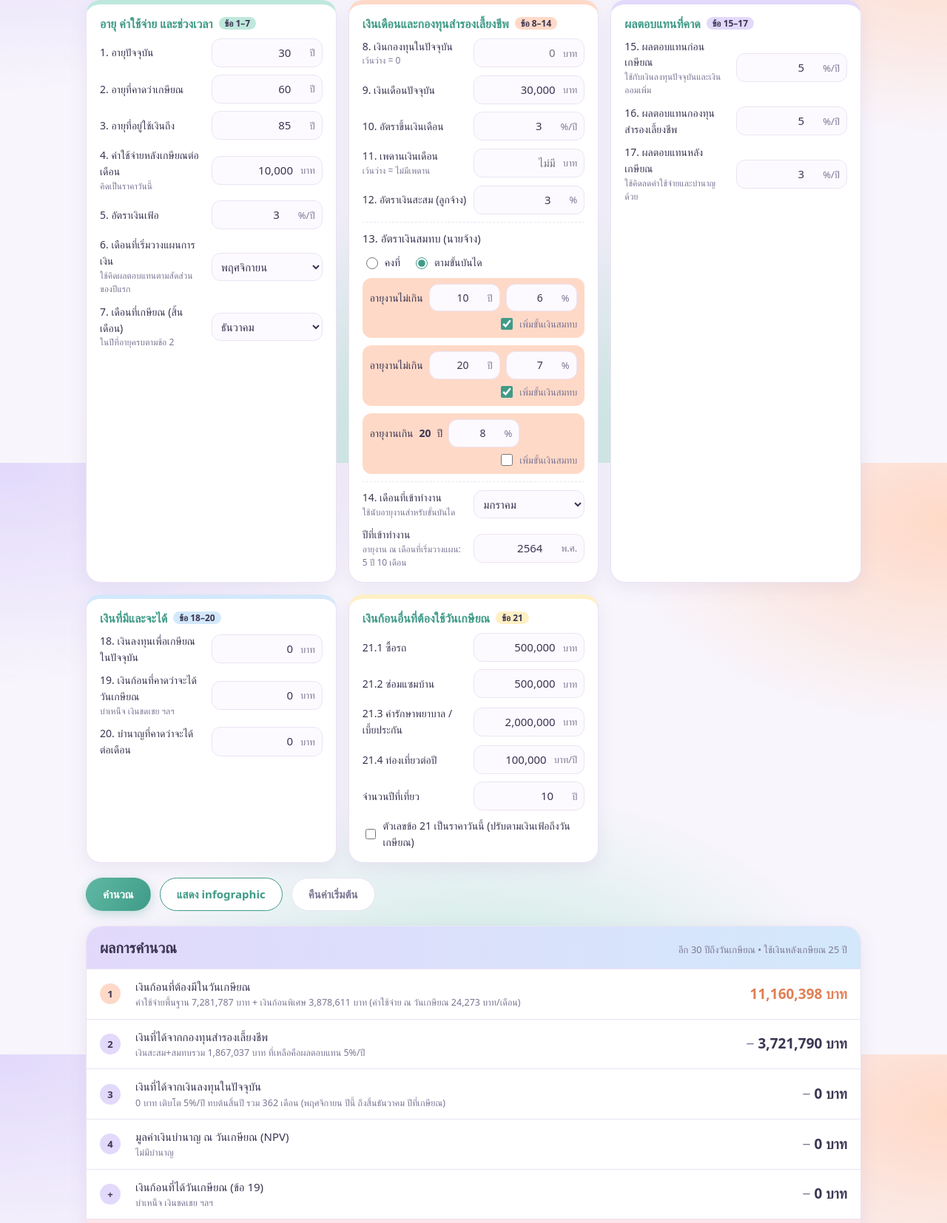
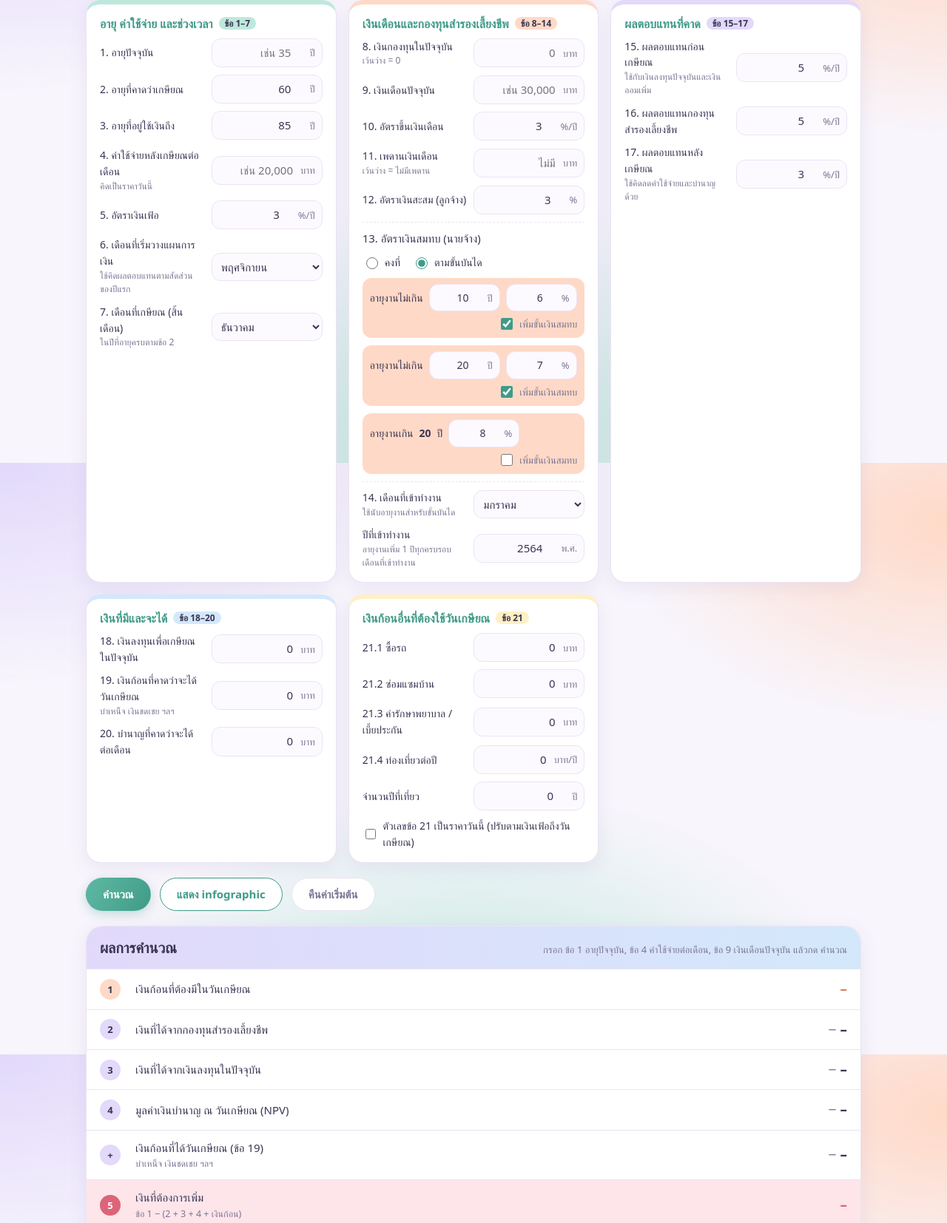
Before and after one commit to PeteUraipong/Retirement-Calculator, a plain HTML site: page index.html in a window 1280 px wide. Shown: the part 174-1828 px from the top of the page at 74% size. Drawn offline with Linux system fonts and the light colour scheme; a web font is replaced by a local one.

Commit message:
Blank defaults for age, monthly expense and salary; zero lump sums
Items 1, 4 and 9 start empty with example placeholders, and the page asks
for them before calculating. Items 21.1-21.4 default to 0. Offline cache v3.

Co-Authored-By: Claude Opus 5.5 <noreply@anthropic.com>
Claude-Session: https://claude.ai/code/session_01Xqw6vd9JytyNtTCyjm84QH

```diff
--- a/index.html
+++ b/index.html
@@ -231,10 +231,10 @@ button{border-radius:999px!important}
   <form id="f" class="panels" autocomplete="off">
     <section class="panel">
       <h3>อายุ ค่าใช้จ่าย และช่วงเวลา <span class="tag">ข้อ 1–7</span></h3>
-      <div class="field"><label for="age">1. อายุปัจจุบัน</label><div class="inbox"><input id="age" type="number" step="1" min="0"><span class="u">ปี</span></div></div>
+      <div class="field"><label for="age">1. อายุปัจจุบัน</label><div class="inbox"><input id="age" type="number" step="1" min="0" placeholder="เช่น 35"><span class="u">ปี</span></div></div>
       <div class="field"><label for="retAge">2. อายุที่คาดว่าเกษียณ</label><div class="inbox"><input id="retAge" type="number" step="1"><span class="u">ปี</span></div></div>
       <div class="field"><label for="lifeAge">3. อายุที่อยู่ใช้เงินถึง</label><div class="inbox"><input id="lifeAge" type="number" step="1"><span class="u">ปี</span></div></div>
-      <div class="field"><label for="exp">4. ค่าใช้จ่ายหลังเกษียณต่อเดือน<small>คิดเป็นราคาวันนี้</small></label><div class="inbox"><input id="exp" type="text" inputmode="decimal" data-money="1"><span class="u">บาท</span></div></div>
+      <div class="field"><label for="exp">4. ค่าใช้จ่ายหลังเกษียณต่อเดือน<small>คิดเป็นราคาวันนี้</small></label><div class="inbox"><input id="exp" type="text" inputmode="decimal" data-money="1" placeholder="เช่น 20,000"><span class="u">บาท</span></div></div>
       <div class="field"><label for="inf">5. อัตราเงินเฟ้อ</label><div class="inbox"><input id="inf" type="number" step="0.1"><span class="u">%/ปี</span></div></div>
       <div class="field"><label for="startMonth">6. เดือนที่เริ่มวางแผนการเงิน<small>ใช้คิดผลตอบแทนตามสัดส่วนของปีแรก</small></label><div class="inbox"><select id="startMonth" style="flex:1;border:0;background:transparent;color:var(--ink);font:inherit;padding:7px 8px"></select></div></div>
       <div class="field"><label for="retMonth">7. เดือนที่เกษียณ (สิ้นเดือน)<small>ในปีที่อายุครบตามข้อ 2</small></label><div class="inbox"><select id="retMonth" style="flex:1;border:0;background:transparent;color:var(--ink);font:inherit;padding:7px 8px"></select></div></div>
@@ -243,7 +243,7 @@ button{border-radius:999px!important}
     <section class="panel">
       <h3>เงินเดือนและกองทุนสำรองเลี้ยงชีพ <span class="tag">ข้อ 8–14</span></h3>
       <div class="field"><label for="fund0">8. เงินกองทุนในปัจจุบัน<small>เว้นว่าง = 0</small></label><div class="inbox"><input id="fund0" type="text" inputmode="decimal" data-money="1" placeholder="0"><span class="u">บาท</span></div></div>
-      <div class="field"><label for="salary">9. เงินเดือนปัจจุบัน</label><div class="inbox"><input id="salary" type="text" inputmode="decimal" data-money="1"><span class="u">บาท</span></div></div>
+      <div class="field"><label for="salary">9. เงินเดือนปัจจุบัน</label><div class="inbox"><input id="salary" type="text" inputmode="decimal" data-money="1" placeholder="เช่น 30,000"><span class="u">บาท</span></div></div>
       <div class="field"><label for="salInc">10. อัตราขึ้นเงินเดือน</label><div class="inbox"><input id="salInc" type="number" step="0.1"><span class="u">%/ปี</span></div></div>
       <div class="field"><label for="cap">11. เพดานเงินเดือน<small>เว้นว่าง = ไม่มีเพดาน</small></label><div class="inbox"><input id="cap" type="text" inputmode="decimal" data-money="1" placeholder="ไม่มี"><span class="u">บาท</span></div></div>
       <div class="field"><label for="empRate">12. อัตราเงินสะสม (ลูกจ้าง)</label><div class="inbox"><input id="empRate" type="number" step="0.5"><span class="u">%</span></div></div>
@@ -325,8 +325,8 @@ button{border-radius:999px!important}
 </div>
 
 <script>
-const DEF = {age:30,retAge:60,lifeAge:85,exp:10000,inf:3,rPre:5,rPvd:5,rPost:3,fund0:"",salary:30000,salInc:3,workYear:new Date().getFullYear()+543-5,cap:"",empRate:3,
-  invest0:0,lumpRet:0,pension:0,car:500000,house:500000,med:2000000,travel:100000,travelYears:10,lumpInfl:false,
+const DEF = {age:"",retAge:60,lifeAge:85,exp:"",inf:3,rPre:5,rPvd:5,rPost:3,fund0:"",salary:"",salInc:3,workYear:new Date().getFullYear()+543-5,cap:"",empRate:3,
+  invest0:0,lumpRet:0,pension:0,car:0,house:0,med:0,travel:0,travelYears:0,lumpInfl:false,
   erMode:"step",fixedRate:5,tiers:[{limit:10,rate:6,add:true},{limit:20,rate:7,add:true},{limit:30,rate:8,add:false}],reqRet:null};
 const IDS = ["age","retAge","lifeAge","exp","inf","rPre","rPvd","rPost","fund0","salary","salInc","workYear","cap","empRate","invest0","lumpRet","pension","car","house","med","travel","travelYears"];
 const $ = id => document.getElementById(id);
@@ -426,6 +426,8 @@ function updateSvcHint(){
 function pvGrow(pmt,g,r,N){ let s=0; for(let t=0;t<N;t++) s += pmt*Math.pow(1+g,t)/Math.pow(1+r,t); return s; }
 
 function compute(){
+  const miss = [["age","ข้อ 1 อายุปัจจุบัน"],["exp","ข้อ 4 ค่าใช้จ่ายต่อเดือน"],["salary","ข้อ 9 เงินเดือนปัจจุบัน"]].filter(([k]) => String(S[k]??"").trim()==="").map(x=>x[1]);
+  if(miss.length) return {err:"กรอก " + miss.join(", ") + " แล้วกด คำนวณ"};
   const p = {}; IDS.forEach(id => p[id]=num(S[id]));
   const inf=p.inf/100, rPre=p.rPre/100, rPvd=p.rPvd/100, rPost=p.rPost/100, g=p.salInc/100, c=p.empRate/100;
   if(p.retAge <= p.age) return {err:"อายุเกษียณต้องมากกว่าอายุปัจจุบัน"};
@@ -514,9 +516,17 @@ function compute(){
 }
 
 let R = null;
-function showResults(){
-  const r = compute(); $("err").textContent = r.err || "";
-  if(r.err){ return; }
+function showResults(quiet){
+  const r = compute(); $("err").textContent = (r.err && !quiet) ? r.err : "";
+  if(r.err){
+    R = null;
+    ["r1","r2","r3","r4","r4b","r5","r6"].forEach(id => $(id).textContent = "–");
+    ["r1s","r2s","r3s","r4s","r6s"].forEach(id => $(id).textContent = "");
+    $("gapRow").classList.remove("ok");
+    $("resMeta").textContent = r.err;
+    $("info").hidden = true;
+    return;
+  }
   R = r; updateSvcHint();
   $("resMeta").textContent = `อีก ${r.n} ปีถึงวันเกษียณ • ใช้เงินหลังเกษียณ ${r.N} ปี`;
   $("r1").textContent = fmtB(r.need);
@@ -683,7 +693,7 @@ document.querySelectorAll("input[name=erMode]").forEach(r => r.addEventListener(
 $("calcBtn").addEventListener("click", () => { readForm(); save(); showResults(); $("results").scrollIntoView({behavior: matchMedia("(prefers-reduced-motion: reduce)").matches?"auto":"smooth", block:"start"}); });
 $("reqRet").addEventListener("input", e => { S.reqRet = e.target.value; save(); showResults(); });
 $("infoBtn").addEventListener("click", () => { readForm(); showResults(); if($("err").textContent) return; $("info").hidden=false; renderInfo(); $("info").scrollIntoView({behavior:"smooth",block:"start"}); });
-$("resetBtn").addEventListener("click", () => { S = JSON.parse(JSON.stringify(DEF)); save(); loadForm(); showResults(); });
+$("resetBtn").addEventListener("click", () => { S = JSON.parse(JSON.stringify(DEF)); save(); loadForm(); showResults(true); });
 document.querySelectorAll(".tabs button").forEach(b => b.addEventListener("click", () => {
   document.querySelectorAll(".tabs button").forEach(x => x.setAttribute("aria-selected", x===b?"true":"false"));
   document.querySelectorAll(".page").forEach(p => p.classList.toggle("on", p.id===b.dataset.p));
@@ -695,7 +705,7 @@ matchMedia("(prefers-color-scheme: dark)").addEventListener?.("change", () => {
   $(id).innerHTML = TH_M.map((m,i)=>`<option value="${i+1}">${m}</option>`).join("");
   $(id).addEventListener("change", () => { readForm(); save(); updateSvcHint(); });
 });
-loadForm(); showResults();
+loadForm(); showResults(true);
 if("serviceWorker" in navigator){ window.addEventListener("load", () => { navigator.serviceWorker.register("sw.js").catch(()=>{}); }); }
 </script>
 </body>
--- a/sw.js
+++ b/sw.js
@@ -1,5 +1,5 @@
 // Offline support: keep a copy of the app; refresh it in the background when online.
-const CACHE = "retire-plan-v2";
+const CACHE = "retire-plan-v3";
 const FILES = ["./", "index.html", "manifest.webmanifest", "icon-192.png", "icon-512.png", "icon-maskable-512.png", "apple-touch-icon.png"];
 self.addEventListener("install", e => { e.waitUntil(caches.open(CACHE).then(c => c.addAll(FILES))); self.skipWaiting(); });
 self.addEventListener("activate", e => {
```
